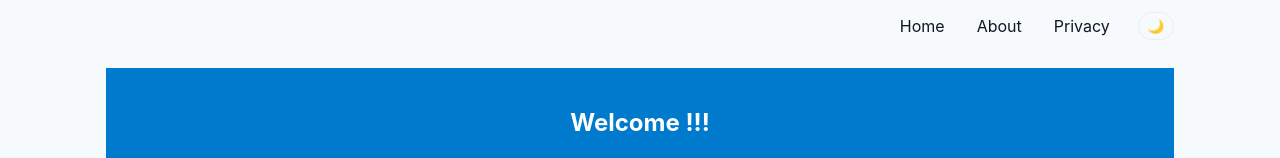
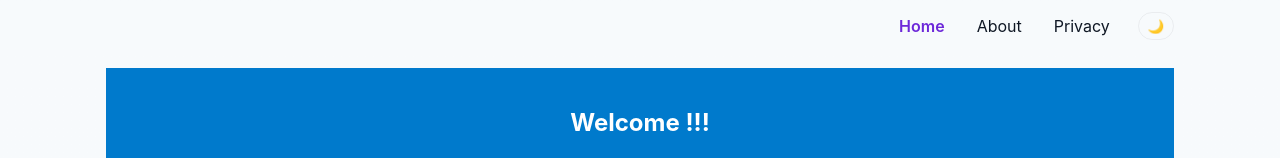
Before and after one commit to apravint/website, an Angular app: page /home in a window 1280 px wide. Shown: the top 158 px of the page. Built offline with nearby package versions, Linux system fonts and the light colour scheme.

Commit message:
fix(index): correct malformed index.html and fix navbar links to routes

```diff
--- a/src/app/navbar/navbar.component.html
+++ b/src/app/navbar/navbar.component.html
@@ -10,9 +10,9 @@
 
     <div class="nav-actions">
       <ul class="nav-list" [class.open]="menuOpen">
-        <li><a class="nav-link" routerLink="/home/detail" routerLinkActive="active" (click)="closeMenu()">Home</a></li>
-        <li><a class="nav-link" routerLink="/about/detail" routerLinkActive="active" (click)="closeMenu()">About</a></li>
-        <li><a class="nav-link" routerLink="/privacy/detail" routerLinkActive="active" (click)="closeMenu()">Privacy</a></li>
+        <li><a class="nav-link" routerLink="/home" routerLinkActive="active" (click)="closeMenu()">Home</a></li>
+        <li><a class="nav-link" routerLink="/about" routerLinkActive="active" (click)="closeMenu()">About</a></li>
+        <li><a class="nav-link" routerLink="/privacy" routerLinkActive="active" (click)="closeMenu()">Privacy</a></li>
       </ul>
 
       <div class="controls">
--- a/src/index.html
+++ b/src/index.html
@@ -35,7 +35,7 @@
 </head>
 <body>
   <app-root></app-root>
-</section>
+
   <footer>
     <p>&copy; 2025 Pravin Tamilan. All rights reserved.</p>
   </footer>
```
